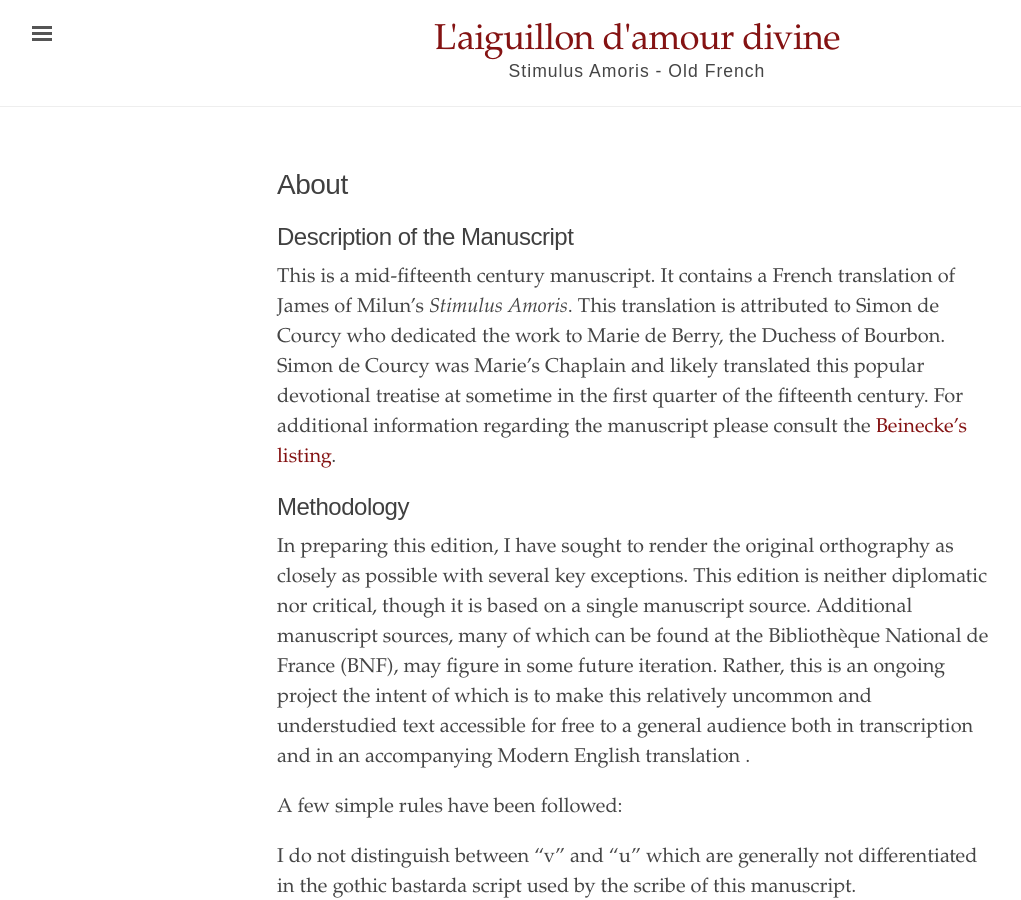
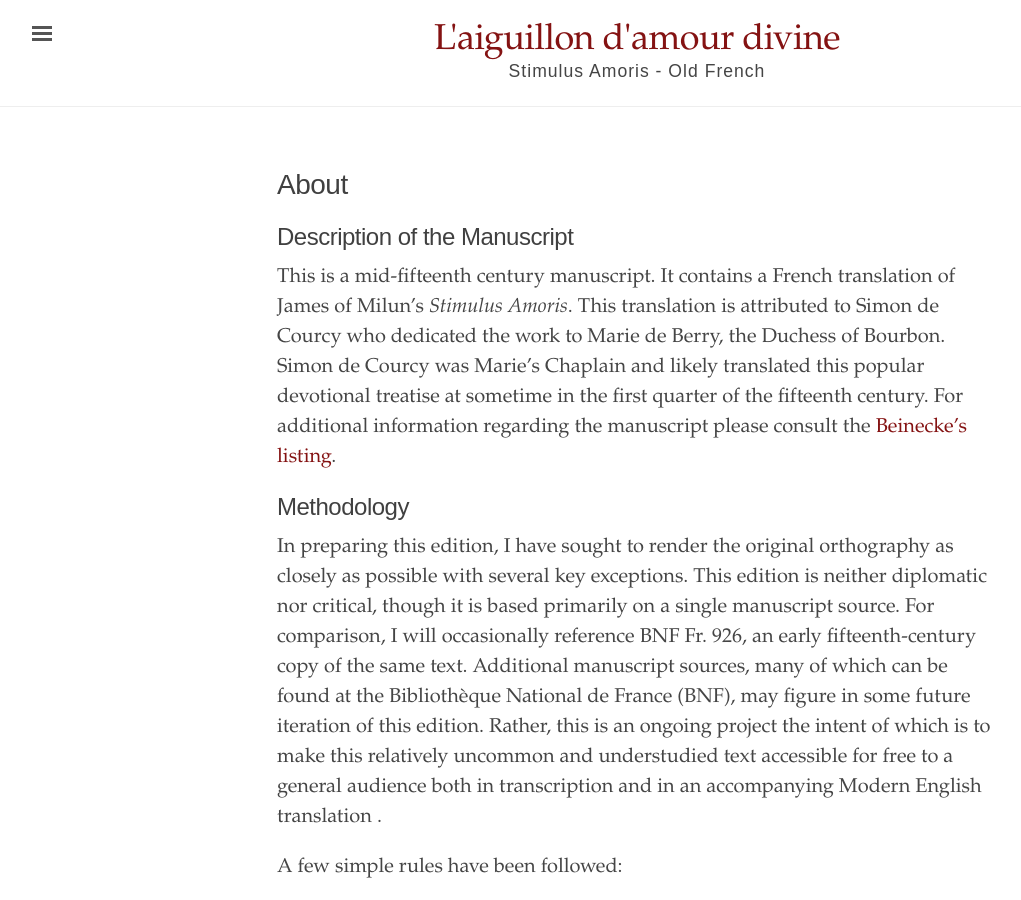
Before and after one commit to oldfrenchtexts/L-aiguillon-d-amour-divine, a Jekyll site: the page built from about.md, in a window 1280 px wide and 900 px high. Shown: the whole window, without its empty margins (3-1024 px from the left). Built offline with Jekyll 4.4.1, drawn with Linux system fonts in a browser that asks for light colours.

Commit message:
Update about.md

```diff
--- a/about.md
+++ b/about.md
@@ -9,7 +9,7 @@ This is a mid-fifteenth century manuscript. It contains a French translation of
 
 ## Methodology
 
-In preparing this edition, I have sought to render the original orthography as closely as possible with several key exceptions. This edition is neither diplomatic nor critical, though it is based on a single manuscript source. Additional manuscript sources, many of which can be found at the Bibliothèque National de France (BNF), may figure in some future iteration. Rather, this is an ongoing project the intent of which is to make this relatively uncommon and understudied text accessible for free to a general audience both in transcription and in an accompanying Modern English translation .
+In preparing this edition, I have sought to render the original orthography as closely as possible with several key exceptions. This edition is neither diplomatic nor critical, though it is based primarily on a single manuscript source. For comparison, I will occasionally reference BNF Fr. 926, an early fifteenth-century copy of the same text. Additional manuscript sources, many of which can be found at the Bibliothèque National de France (BNF), may figure in some future iteration of this edition. Rather, this is an ongoing project the intent of which is to make this relatively uncommon and understudied text accessible for free to a general audience both in transcription and in an accompanying Modern English translation .
 
 A few simple rules have been followed:
 
```
